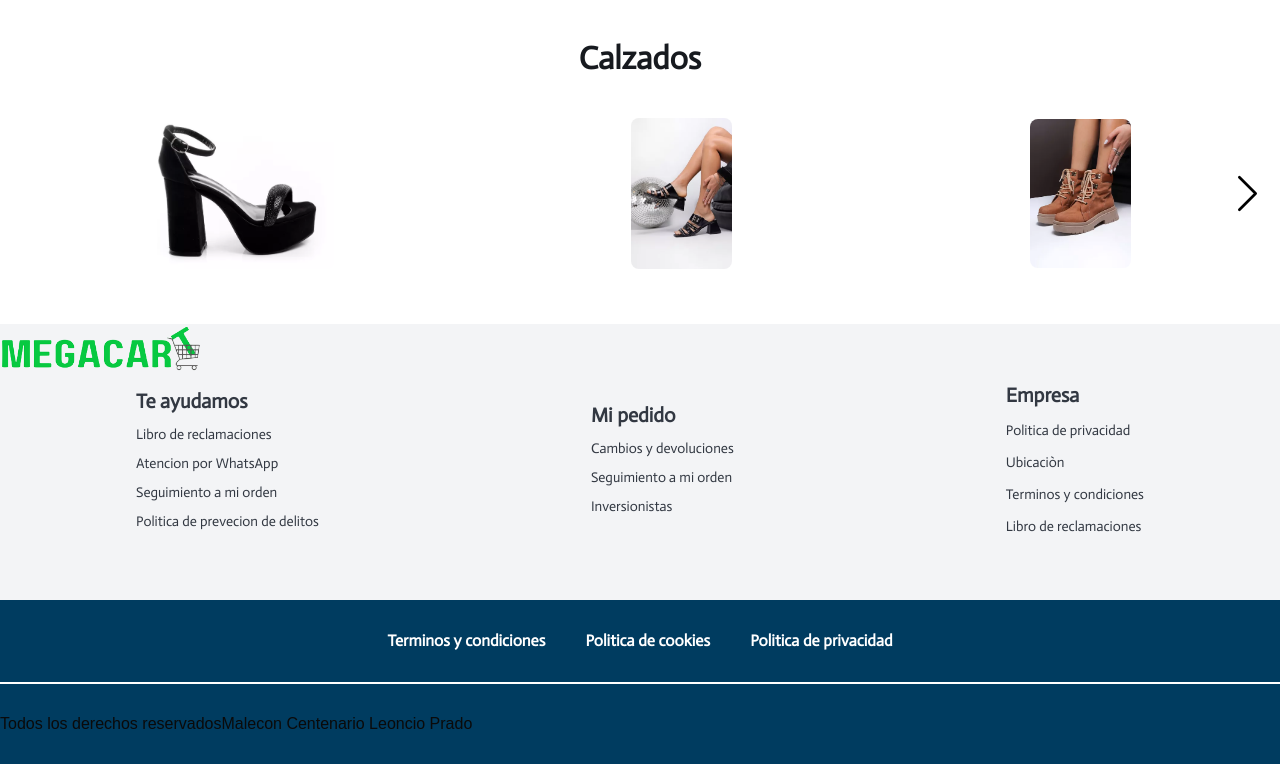
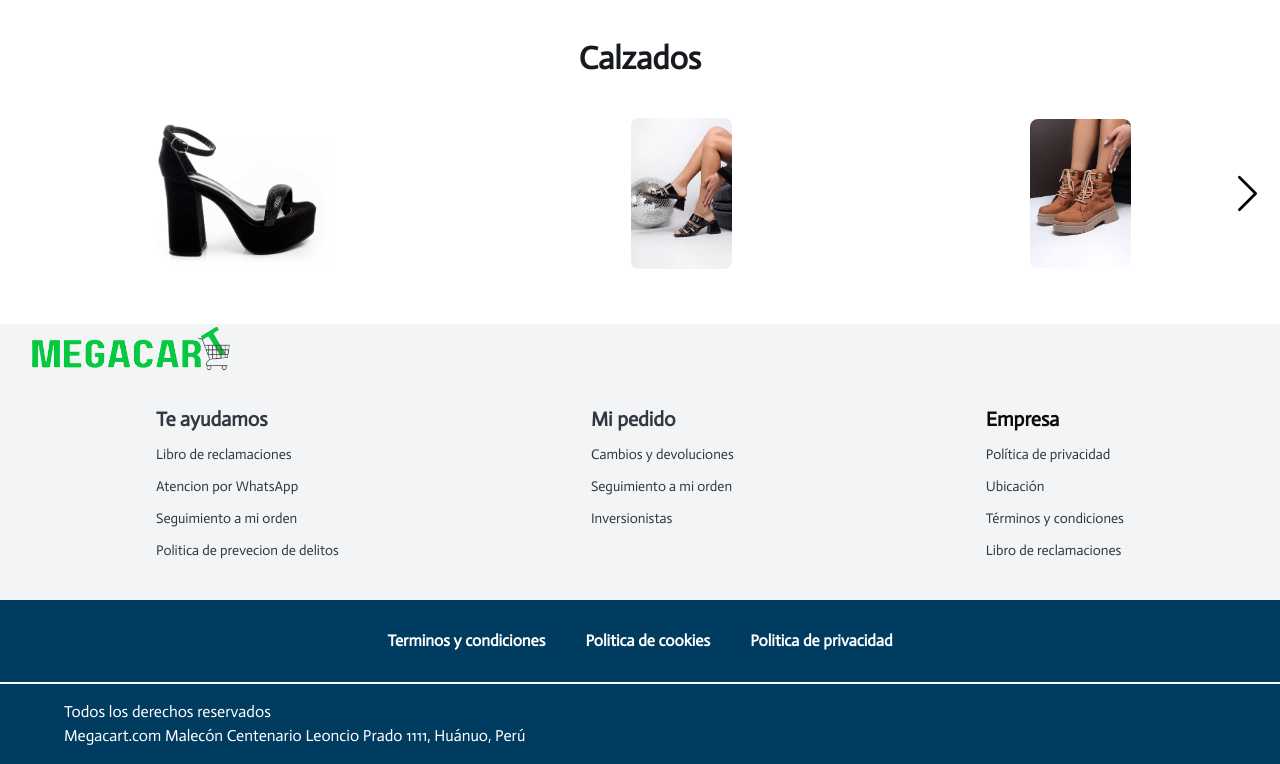
Before and after one commit to JeanV1157/e-commerce-megacart1, a Next.js app: page / in a window 1280 px wide. Shown: the part 1980-2744 px from the top of the page. Built offline with nearby package versions, Linux system fonts and the light colour scheme.

Commit message:
cambios 3

```diff
--- a/src/app/page.tsx
+++ b/src/app/page.tsx
@@ -102,16 +102,16 @@ export default function Home() {
               </div>
             </div>
           </div>
-          <div className="flex items-center justify-between ">
-            <Button className="flex">
+          <div className="flex items-center justify-around ">
+            <Button className="flex space-x-2">
               <HelloLogo />
               <span className="font-actor text-[#003C60] text-[14px] font-bold">
                 Hola, Inicia sesion
               </span>
             </Button>
           </div>
-          <div className="flex items-center justify-between">
-            <Button className="flex">
+          <div className="flex items-center justify-around ">
+            <Button className="flex space-x-2">
               <IoBagHandleSharp className=" fill-[#003C60] w-[20px] h-[20px]" />
               <span className="font-actor text-[#003C60] text-[14px] font-bold">
                 Mis compras
@@ -132,18 +132,6 @@ export default function Home() {
       </div>
       <div className="flex w-full items-center justify-center overflow-hidden h-[580px]">
         <CarouselOffers items={mainBanner} />
-        {/* <Image
-          src={GoodWeek}
-          alt="Buen Fin"
-          className="w-full h-auto"
-          height={510}
-        />
-        <Button className="absolute right-0">
-          <ArrowRight className=" bg-[#171A1FFF] opacity-60 stroke-white w-[65px] h-[65px]" />
-        </Button>
-        <Button className="absolute left-0">
-          <ArrowLeft className="bg-[#171A1FFF] opacity-60 stroke-white w-[65px] h-[65px]" />
-        </Button> */}
       </div>
       <div className="flex h-[67px] items-center justify-center">
         <div className="flex h-[34px] w-[825px] items-center justify-between text-[14px]">
@@ -191,58 +179,74 @@ export default function Home() {
         <CarouselProducts items={footwear} title="Calzados" />
       </div>
 
-      <div className=" bg-[#F3F4F6FF] h-[276px] ">
-        <div className=" ">
+      <div className=" bg-[#F3F4F6FF] h-[276px] px-[30px] ">
+        <div className="my-8">
           <Image src={Logo} alt="MegaCart Logo" height={48} />
         </div>
-        <div className="flex items-center justify-around font-actor text-[#323842FF] my-2 ">
+        <div className="flex items-start justify-around font-actor my-2 ">
           <div className="flex flex-col justify-center items-start space-y-2">
-            <span className="text-[20px] font-semibold">Te ayudamos</span>
-            <span className="text-[14px] ">Libro de reclamaciones</span>
-            <span className="text-[14px]">Atencion por WhatsApp</span>
-            <span className="text-[14px]">Seguimiento a mi orden</span>
-            <span className="text-[14px] ">
-              Politica de prevecion de delitos
+            <span className="text-[20px] text-[#323842FF] font-semibold">
+              Te ayudamos
             </span>
+            {[
+              "Libro de reclamaciones",
+              "Atencion por WhatsApp",
+              "Seguimiento a mi orden",
+              "Politica de prevecion de delitos",
+            ].map((item, index) => (
+              <Button key={index}>
+                <span className="text-[14px] text-[#323842FF] font-actor">
+                  {item}
+                </span>
+              </Button>
+            ))}
+          </div>
+          <div className="flex flex-col justify-center items-start space-y-2  font-actor">
+            <span className="text-[20px] text-[#323842FF] font-semibold">
+              Mi pedido
+            </span>
+            {[
+              "Cambios y devoluciones",
+              "Seguimiento a mi orden",
+              "Inversionistas",
+            ].map((item, index) => (
+              <Button key={index}>
+                <span className="text-[14px] text-[#323842FF]">{item}</span>
+              </Button>
+            ))}
           </div>
           <div className="flex flex-col justify-center items-start space-y-2">
-            <span className="text-[20px] font-semibold">Mi pedido</span>
-            <span className="text-[14px] ">Cambios y devoluciones</span>
-            <span className="text-[14px] ">Seguimiento a mi orden</span>
-            <span className="text-[14px] ">Inversionistas</span>
-          </div>
-          <div className="flex flex-col justify-center items-start space-y-2 ">
             <span className="text-[20px] font-semibold">Empresa</span>
-            <Button>
-              <span className="text-[14px] text-[#323842FF]">
-                Politica de privacidad
-              </span>
-            </Button>
-            <Button>
-              <span className="text-[14px] text-[#323842FF]">Ubicaciòn</span>
-            </Button>
-            <Button>
-              <span className="text-[14px] text-[#323842FF]">
-                Terminos y condiciones
-              </span>
-            </Button>
-            <Button>
-              <span className="text-[14px] text-[#323842FF]">
-                Libro de reclamaciones
-              </span>
-            </Button>
+            {[
+              "Política de privacidad",
+              "Ubicación",
+              "Términos y condiciones",
+              "Libro de reclamaciones",
+            ].map((item, index) => (
+              <Button key={index}>
+                <span className="text-[14px] text-[#323842FF]">{item}</span>
+              </Button>
+            ))}
           </div>
         </div>
       </div>
       <div className="flex flex-col items-center justify-around h-[164px] bg-[#003C60FF] ">
         <div className="flex items-center h-[82px] space-x-10 text-white font-actor font-semibold ">
-          <span>Terminos y condiciones</span>
-          <span>Politica de cookies</span>
-          <span>Politica de privacidad</span>
+          {[
+            "Terminos y condiciones",
+            "Politica de cookies",
+            "Politica de privacidad",
+          ].map((item, index) => (
+            <Button key={index}>
+              <span>{item}</span>
+            </Button>
+          ))}
         </div>
-        <div className="flex items-center w-full h-[82px] border-t-2 border-t-white">
+        <div className="flex flex-col px-16 justify-center w-full h-[82px] border-t-2 border-t-white font-actor text-white">
           <span>Todos los derechos reservados</span>
-          <span>Malecon Centenario Leoncio Prado</span>
+          <span>
+            Megacart.com Malecón Centenario Leoncio Prado 1111, Huánuo, Perú
+          </span>
         </div>
       </div>
     </div>
```
Also changed, not shown: src/custom-components/carousel/Carousel.tsx (deleted, +0 -67 lines).
